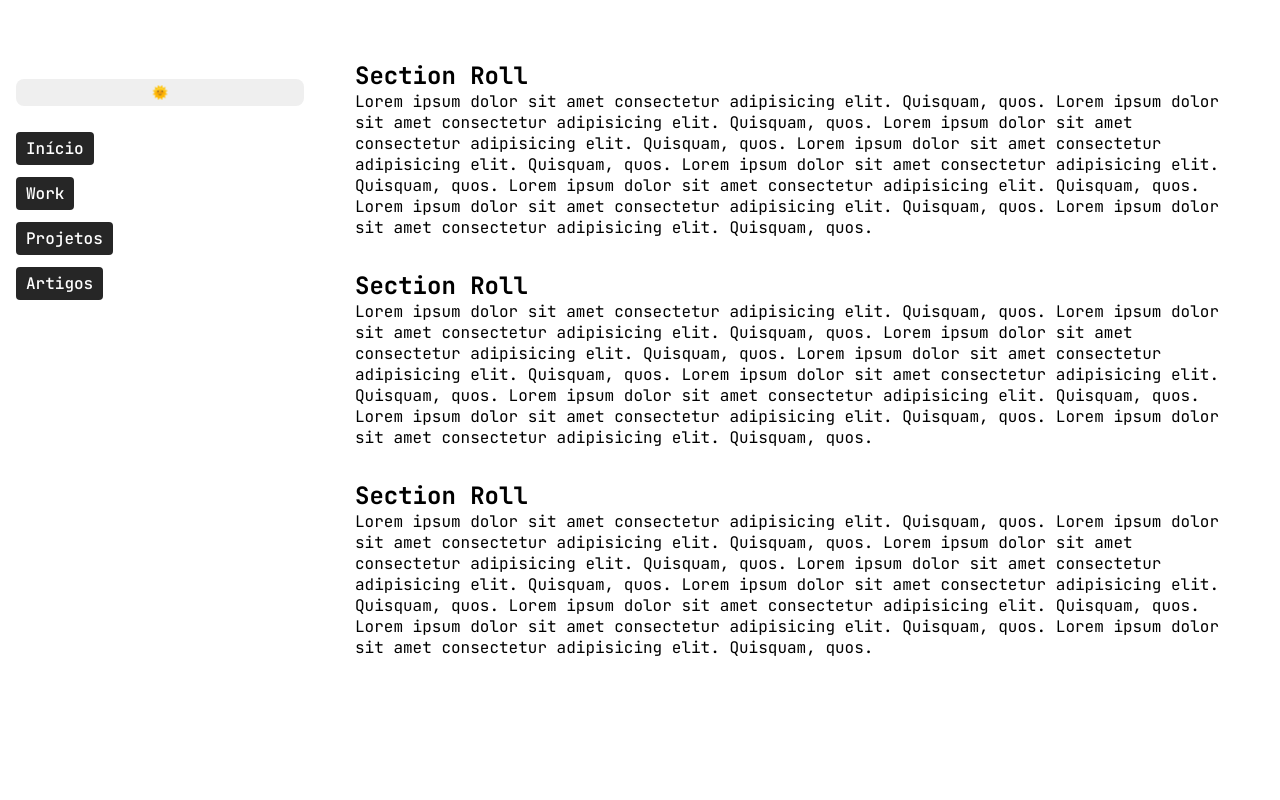
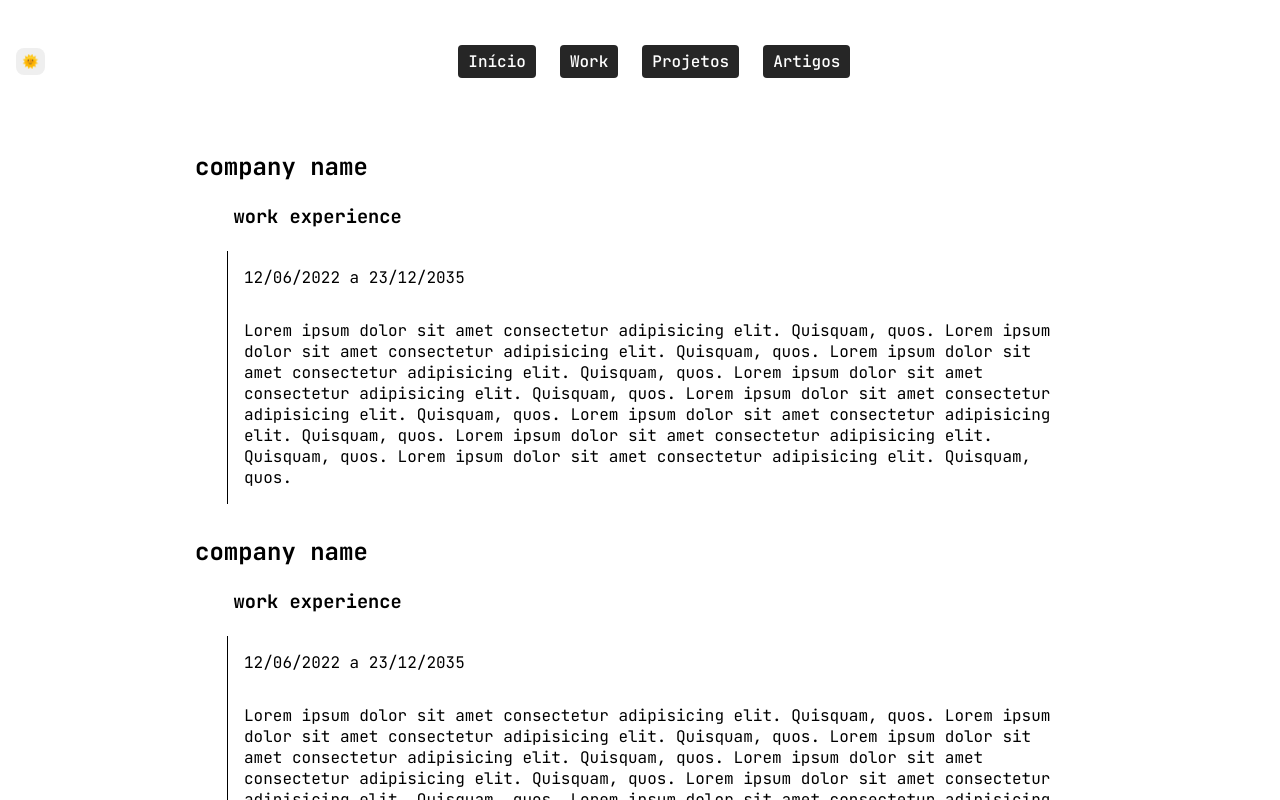
Before and after one commit to Regis2077/personal-site, a Next.js app: page /work in a window 1280 px wide. Shown: the top 800 px of the page. Built offline with nearby package versions, Linux system fonts and the light colour scheme.

Commit message:
feat: work page and menu

```diff
--- a/src/Components/Navbar/Navbar.module.scss
+++ b/src/Components/Navbar/Navbar.module.scss
@@ -1,6 +1,5 @@
 .navbar {
   display: flex;
-  flex-direction: column;
   color: white;
   margin-top: 32px;
   min-width: 320px;
@@ -8,13 +7,13 @@
 
   &__menu {
     display: flex;
-    flex-direction: column;
     gap: 32px;
+    align-items: center;
+    margin: 0 auto;
   }
 
   ul {
     display: flex;
-    flex-direction: column;
     gap: 1.5rem;
     list-style: none;
 
--- a/src/Components/Navbar/Navbar.tsx
+++ b/src/Components/Navbar/Navbar.tsx
@@ -6,9 +6,9 @@ import ThemeToggleButton from "../ThemeToggleButton"
 export default function Navbar() {
   return (
     <nav className={styles.navbar}>
-      <h1 className="logo">Regis</h1>
+      {/* <h1 className="logo">Regis</h1> */}
+      <ThemeToggleButton />
       <div className={styles.navbar__menu}>
-        <ThemeToggleButton />
         <ul>
           <li><Link href="/">Início</Link></li>
           <li><Link href="/work">Work</Link></li>
--- a/src/Components/SectionRoll/index.tsx
+++ b/src/Components/SectionRoll/index.tsx
@@ -1,53 +1,90 @@
 import styles from "./sectionRoll.module.scss"
 
-const SectionRoll = () => {
-  return(
-    <div className={styles.sectionRoll} data-container-home>
-      <div className="section-roll-item">
-        <div className="section-roll-item-title">
-          <h2>Section Roll</h2>
-          <p>
+const mockSectionRoll = [
+  {
+    company: "company name",
+    experience: [
+      {
+        title: "work experience",
+        time: "12/06/2022 a 23/12/2035",
+        describe:` Lorem ipsum dolor sit amet consectetur adipisicing elit. Quisquam, quos.
             Lorem ipsum dolor sit amet consectetur adipisicing elit. Quisquam, quos.
             Lorem ipsum dolor sit amet consectetur adipisicing elit. Quisquam, quos.
             Lorem ipsum dolor sit amet consectetur adipisicing elit. Quisquam, quos.
             Lorem ipsum dolor sit amet consectetur adipisicing elit. Quisquam, quos.
             Lorem ipsum dolor sit amet consectetur adipisicing elit. Quisquam, quos.
             Lorem ipsum dolor sit amet consectetur adipisicing elit. Quisquam, quos.
-            Lorem ipsum dolor sit amet consectetur adipisicing elit. Quisquam, quos.
-            Lorem ipsum dolor sit amet consectetur adipisicing elit. Quisquam, quos.
-          </p>
-        </div>
-      </div>
-      <div className="section-roll-item">
-        <div className="section-roll-item-title">
-          <h2>Section Roll</h2>
-          <p>
+            Lorem ipsum dolor sit amet consectetur adipisicing elit. Quisquam, quos.`
+
+      },
+    ],
+  },
+  {
+    company: "company name",
+    experience: [
+      {
+        title: "work experience",
+        time: "12/06/2022 a 23/12/2035",
+        describe:` Lorem ipsum dolor sit amet consectetur adipisicing elit. Quisquam, quos.
             Lorem ipsum dolor sit amet consectetur adipisicing elit. Quisquam, quos.
             Lorem ipsum dolor sit amet consectetur adipisicing elit. Quisquam, quos.
             Lorem ipsum dolor sit amet consectetur adipisicing elit. Quisquam, quos.
             Lorem ipsum dolor sit amet consectetur adipisicing elit. Quisquam, quos.
             Lorem ipsum dolor sit amet consectetur adipisicing elit. Quisquam, quos.
             Lorem ipsum dolor sit amet consectetur adipisicing elit. Quisquam, quos.
-            Lorem ipsum dolor sit amet consectetur adipisicing elit. Quisquam, quos.
-            Lorem ipsum dolor sit amet consectetur adipisicing elit. Quisquam, quos.
-          </p>
-        </div>
-      </div>
-      <div className="section-roll-item">
-        <div className="section-roll-item-title">
-          <h2>Section Roll</h2>
-          <p>
+            Lorem ipsum dolor sit amet consectetur adipisicing elit. Quisquam, quos.`
+
+      },
+      {
+        title: "work experience promote",
+        time: "12/06/2022 a 23/12/2035",
+        describe:` Lorem ipsum dolor sit amet consectetur adipisicing elit. Quisquam, quos.
             Lorem ipsum dolor sit amet consectetur adipisicing elit. Quisquam, quos.
             Lorem ipsum dolor sit amet consectetur adipisicing elit. Quisquam, quos.
             Lorem ipsum dolor sit amet consectetur adipisicing elit. Quisquam, quos.
             Lorem ipsum dolor sit amet consectetur adipisicing elit. Quisquam, quos.
             Lorem ipsum dolor sit amet consectetur adipisicing elit. Quisquam, quos.
             Lorem ipsum dolor sit amet consectetur adipisicing elit. Quisquam, quos.
+            Lorem ipsum dolor sit amet consectetur adipisicing elit. Quisquam, quos.`
+
+      },
+    ],
+  },
+  {
+    company: "company name",
+    experience: [
+      {
+        title: "work experience",
+        time: "12/06/2022 a 23/12/2035",
+        describe:` Lorem ipsum dolor sit amet consectetur adipisicing elit. Quisquam, quos.
             Lorem ipsum dolor sit amet consectetur adipisicing elit. Quisquam, quos.
             Lorem ipsum dolor sit amet consectetur adipisicing elit. Quisquam, quos.
-          </p>
+            Lorem ipsum dolor sit amet consectetur adipisicing elit. Quisquam, quos.
+            Lorem ipsum dolor sit amet consectetur adipisicing elit. Quisquam, quos.
+            Lorem ipsum dolor sit amet consectetur adipisicing elit. Quisquam, quos.
+            Lorem ipsum dolor sit amet consectetur adipisicing elit. Quisquam, quos.
+            Lorem ipsum dolor sit amet consectetur adipisicing elit. Quisquam, quos.`
+
+      },
+    ],
+  },
+]
+
+const SectionRoll = () => {
+  return(
+    <div className={styles.sectionRoll} data-container-home>
+      {mockSectionRoll.map((item, index) => (
+        <div className={styles["sectionRoll-item"]} key={index}>
+          <h2>{item.company}</h2>
+          {item.experience.map((experience, index) => (
+            <div className={styles["sectionRoll-item-experience"]} key={index}>
+              <h3 className={styles["sectionRoll-item-experience-title"]}>{experience.title}</h3>
+              <p>{experience.time}</p>
+              <p>{experience.describe}</p>
+            </div>
+          ))}
         </div>
-      </div>
+      ))}
     </div>
   )
 };
--- a/src/Components/SectionRoll/sectionRoll.module.scss
+++ b/src/Components/SectionRoll/sectionRoll.module.scss
@@ -2,5 +2,28 @@
   padding-top: 60px;
   display: flex;
   flex-direction: column;
-  gap: 32px
+  gap: 32px;
+
+  &-item {
+    &-experience {
+      margin-left: 16px;
+      &-title {
+        margin: 22px 0;
+      }
+      &-title::before {
+        content: "| ";
+        color: white;
+      }
+    }
+
+      p {
+        &:first-child{
+          margin-top: 16px;
+        }
+
+        margin-left: 16px;
+        padding: 16px;
+        border-left: 1px solid;
+      }
+  }
 }
--- a/src/app/layout.tsx
+++ b/src/app/layout.tsx
@@ -24,10 +24,8 @@ export default function RootLayout({
   return (
     <html lang="en">
       <body className={`${jetMono.variable}`}>
-        <div style={{ display: "flex"}}>
           <Navbar />
           <ThemeProvider>{children}</ThemeProvider>
-        </div>
       </body>
     </html>
   );
```
